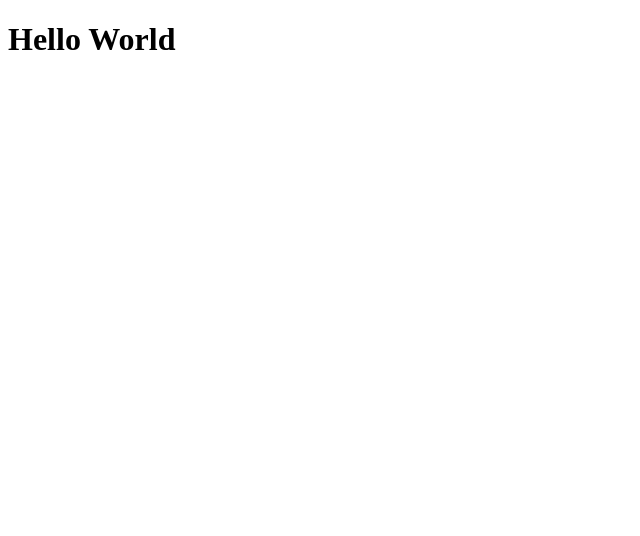
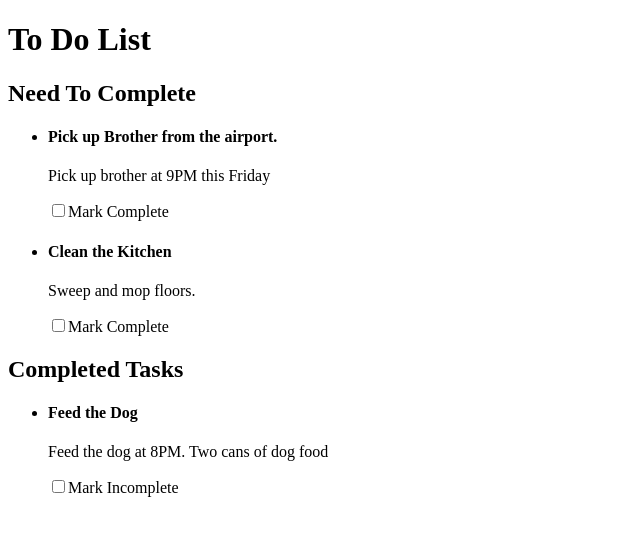
Before and after one commit to ga-wdi-exercises/todo-app-react, a React (Create React App) app: page / in a window 1280 px wide. Shown: the top 536 px of the page, without its empty margins (0-640 px from the left). Built offline with nearby package versions, Linux system fonts and the light colour scheme; the HTML template or start-up script is replaced by a standard one.

Commit message:
show functionality for completed and incomplete tasks

```diff
--- a/src/App.js
+++ b/src/App.js
@@ -1,10 +1,10 @@
 import React, { Component } from 'react';
-
+import TodoContainer from './TodoContainer.js';
 
 class App extends Component {
   render(){
     return(
-      <h1> Hello World </h1>
+      <TodoContainer />
     )
   }
 }
--- /dev/null
+++ b/src/TodoContainer.js
@@ -0,0 +1,30 @@
+import React, { Component } from 'react';
+import TodoList from './TodoList.js';
+
+class TodoContainer extends Component {
+  constructor(props){
+    super(props)
+    this.state = {
+      title: '',
+      content: '',
+      completion: false,
+      tasks: [
+            {title:  "Feed the Dog", content: "Feed the dog at 8PM. Two cans of dog food", completion: true},
+            {title: "Pick up Brother from the airport.", content: "Pick up brother at 9PM this Friday", completion: false},
+            {title: "Clean the Kitchen", content: "Sweep and mop floors.", completion: false}
+          ]
+    }
+  }
+
+  render(){
+    return(
+      <div>
+      <h1> To Do List </h1>
+        <TodoList tasks={this.state.tasks} />
+      </div>
+    )
+  }
+
+}
+
+export default TodoContainer
--- /dev/null
+++ b/src/TodoList.js
@@ -0,0 +1,58 @@
+import React, { Component } from 'react';
+
+class TodoList extends Component {
+
+  render(){
+
+    // for showing tasks
+        // loops through all todos in the seed file and returns an output.
+        // eslint-disable-next-line
+        let undonetasks = this.props.tasks.map((todo, index) => {
+          if (todo.completion === false){
+            return (
+              <li key={index}>
+                <h4>{todo.title}</h4>
+                  <p>{todo.content}</p>
+                  <p>
+                    <input type="checkbox"></input>
+                    Mark Complete
+                  </p>
+              </li>
+            )
+          }
+        })
+          // disables warning that an direct expected return
+        // eslint-disable-next-line
+        let donetasks = this.props.tasks.map((todo, index) => {
+          if(todo.completion === true){
+            return (
+              <li key={index}>
+                <h4>{todo.title}</h4>
+                  <p>{todo.content}</p>
+                  <p>
+                    <input type="checkbox"></input>
+                    Mark Incomplete
+                  </p>
+             </li>
+
+           )
+          }
+        })
+
+    return(
+      <div>
+          <h2> Need To Complete </h2>
+          <ul>
+            {undonetasks}
+           </ul>
+           <h2> Completed Tasks </h2>
+           <ul>
+            {donetasks}
+          </ul>
+      </div>
+    )
+  }
+
+}
+
+export default TodoList
--- a/src/old/seeds_old.js
+++ b/src/old/seeds_old.js
@@ -80,4 +80,4 @@ class Seeds extends Component {
 
 }
 
-export default seeds
+export default Seeds
```
